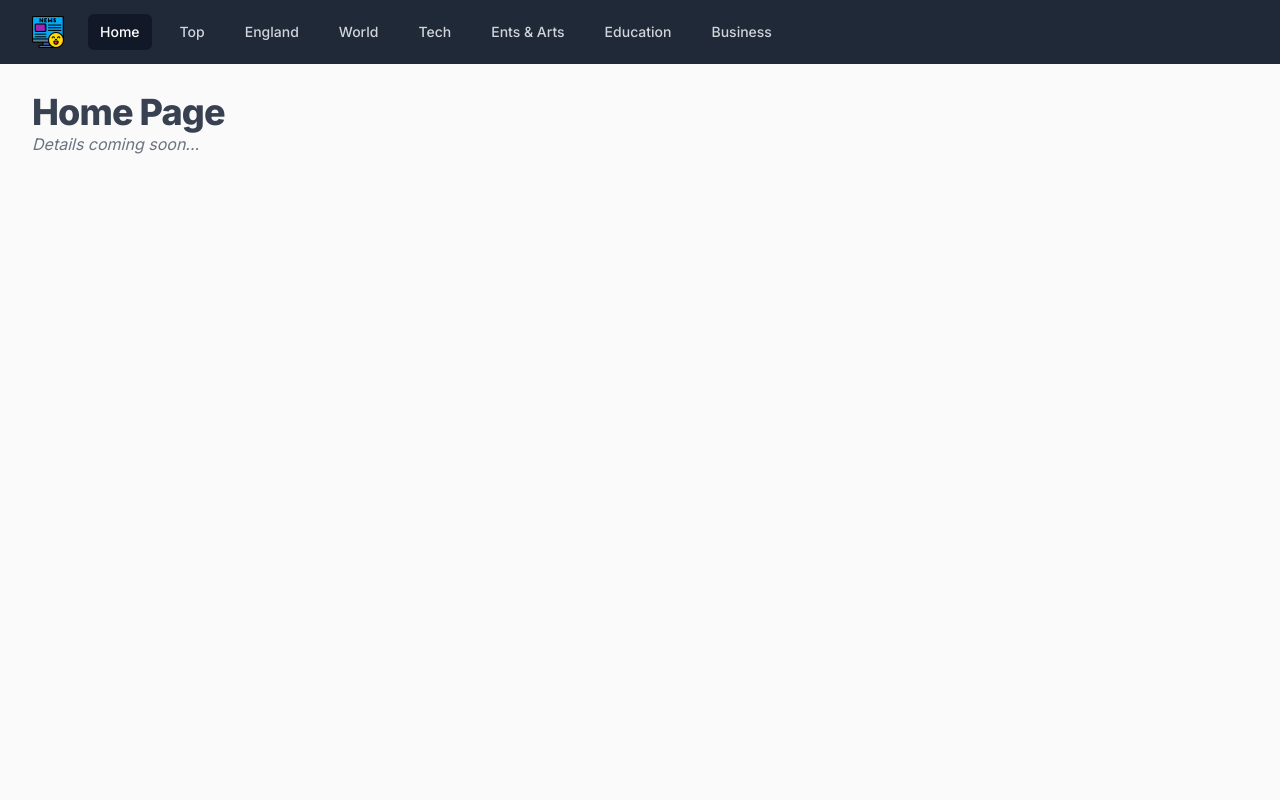
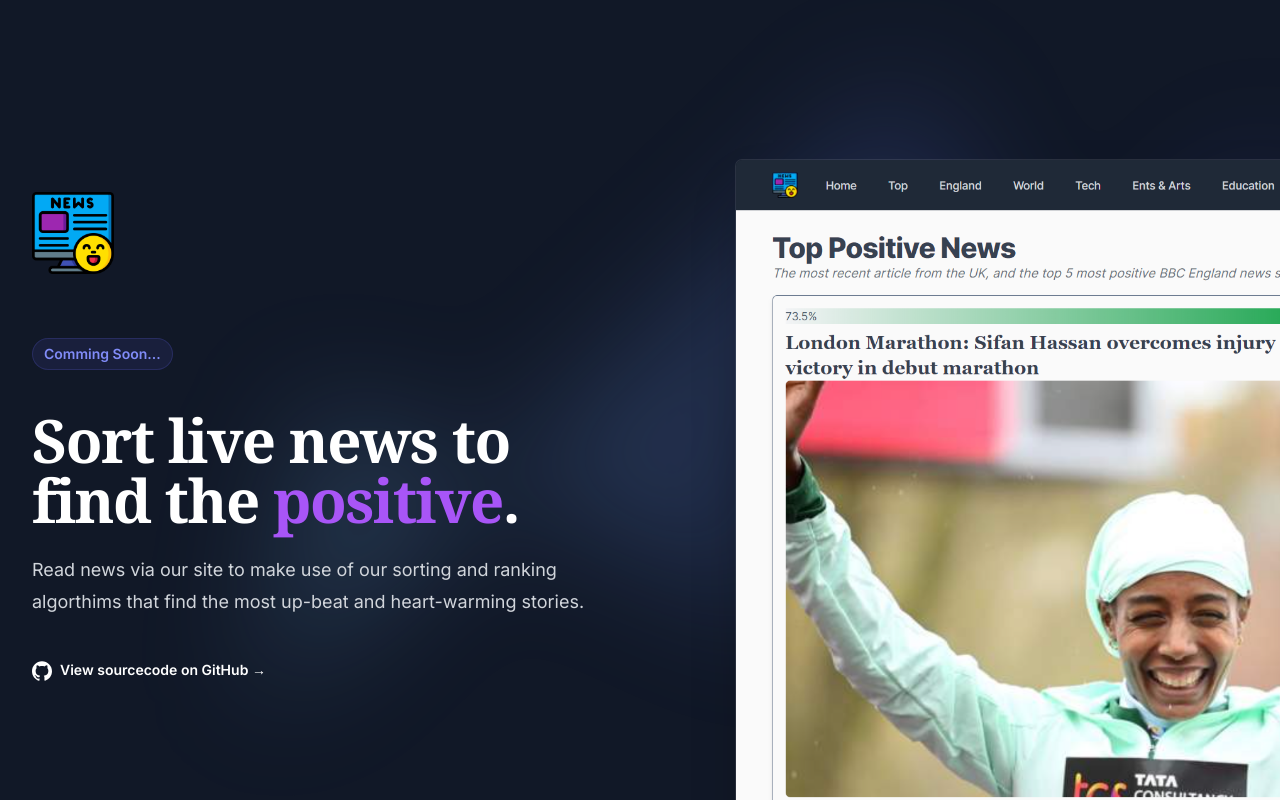
Before and after one commit to tj2904/positive-press, a Next.js app: page / in a window 1280 px wide. Shown: the top 800 px of the page. Built offline with nearby package versions, Linux system fonts and the light colour scheme.

Commit message:
Adds landing page

```diff
--- a/app/layout.tsx
+++ b/app/layout.tsx
@@ -13,14 +13,11 @@ export default function RootLayout({
   return (
     <html lang="en" className={inter.className}>
       <head />
-      <body className="bg-neutral-50">
-        <Header />
-        <div className="container mx-auto max-w-8xl px-4 sm:px-6 lg:px-8 mt-7">
-          {/* <div className="mt-16 text-transparent text-6xl bg-clip-text bg-gradient-to-r from-blue-700 to-teal-300 text-center font-serif font-extrabold">
-            Positive Press
-          </div> */}
+      <body>
+
+
           {children}
-        </div>
+
         <AnalyticsWrapper />
       </body>
     </html>
--- a/app/page.tsx
+++ b/app/page.tsx
@@ -1,12 +1,78 @@
-function Home() {
+import { ChevronRightIcon } from "@heroicons/react/20/solid"
+import screenshot from "../public/screenshot-trial-page.png"
+import logo from "../public/logo-512x512.png"
+import Image from "next/image"
+import { SiGithub } from "react-icons/si"
 
+export default function Home() {
   return (
-    <>
-      <h1 className="text-3xl font-extrabold tracking-tight text-gray-700 sm:text-4xl"
-      >Home Page</h1>
-      <p className="italic text-gray-500 mt-0 mb-4">Details coming soon...</p>
-    </>
+    <div className="relative isolate overflow-hidden bg-gray-900">
+      <div
+        className="absolute left-[calc(50%-4rem)] top-10 -z-10 transform-gpu blur-3xl sm:left-[calc(50%-18rem)] lg:left-48 lg:top-[calc(50%-30rem)] xl:left-[calc(50%-24rem)]"
+        aria-hidden="true"
+      >
+        <div
+          className="aspect-[1108/632] w-[69.25rem] bg-gradient-to-r from-[#80caff] to-[#4f46e5] opacity-20"
+          style={{
+            clipPath:
+              "polygon(73.6% 51.7%, 91.7% 11.8%, 100% 46.4%, 97.4% 82.2%, 92.5% 84.9%, 75.7% 64%, 55.3% 47.5%, 46.5% 49.4%, 45% 62.9%, 50.3% 87.2%, 21.3% 64.1%, 0.1% 100%, 5.4% 51.1%, 21.4% 63.9%, 58.9% 0.2%, 73.6% 51.7%)",
+          }}
+        />
+      </div>
+      <div className="mx-auto max-w-7xl px-6 pb-24 pt-10 sm:pb-32 lg:flex lg:px-8 lg:py-40">
+        <div className="mx-auto max-w-2xl flex-shrink-0 lg:mx-0 lg:max-w-xl lg:pt-8">
+          <Image className="h-18" src={logo} alt="Positive Press" width="82" />
+          <div className="mt-24 sm:mt-32 lg:mt-16">
+            <div className="inline-flex space-x-6">
+              <span className="rounded-full bg-indigo-500/10 px-3 py-1 text-sm font-semibold leading-6 text-indigo-400 ring-1 ring-inset ring-indigo-500/20">
+                Comming Soon...
+              </span>
+              {/* <span className="inline-flex items-center space-x-2 text-sm font-medium leading-6 text-gray-300">
+                <span>Just shipped v1.0</span>
+                <ChevronRightIcon
+                  className="h-5 w-5 text-gray-500"
+                  aria-hidden="true"
+                />
+              </span> */}
+            </div>
+          </div>
+          <h1 className="mt-10 text-4xl font-serif font-bold tracking-tight text-white sm:text-6xl">
+            Sort live news to find the{" "}
+            <span className="text-purple-500">positive</span>.
+          </h1>
+          <p className="mt-6 text-lg leading-8 text-gray-300">
+            Read news via our site to make use of our sorting and ranking
+            algorthims that find the most up-beat and heart-warming stories.
+          </p>
+          <div className="mt-10 flex items-center gap-x-6">
+            {/* <a
+              href="#"
+              className="rounded-md bg-indigo-500 px-3.5 py-2.5 text-sm font-semibold text-white shadow-sm hover:bg-indigo-400 focus-visible:outline focus-visible:outline-2 focus-visible:outline-offset-2 focus-visible:outline-indigo-400"
+            >
+              Load the App
+            </a> */}
+
+            <a
+              href="https://github.com/tj2904/positive-press"
+              className="text-sm font-semibold leading-6 text-white"
+            >
+              <SiGithub className="text-white text-xl mr-2 leading-6 inline" />
+              View sourcecode on GitHub <span aria-hidden="true">→</span>
+            </a>
+          </div>
+        </div>
+        <div className="mx-auto mt-16 flex max-w-2xl sm:mt-24 lg:ml-10 lg:mr-0 lg:mt-0 lg:max-w-none lg:flex-none xl:ml-32">
+          <div className="max-w-3xl flex-none sm:max-w-5xl lg:max-w-none">
+            <Image
+              src={screenshot}
+              alt="App screenshot"
+              width={2432}
+              height={1442}
+              className="w-[76rem] rounded-md bg-white/5 shadow-2xl ring-1 ring-white/10"
+            />
+          </div>
+        </div>
+      </div>
+    </div>
   )
 }
-
-export default Home
```
Also changed, not shown: public/logo-512x512.png (added), public/screenshot-trial-page.png (added).
